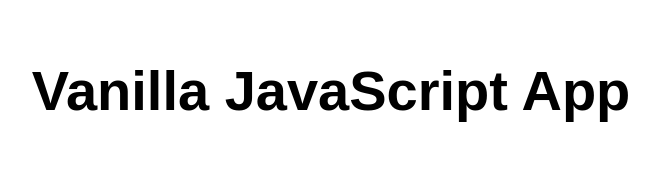
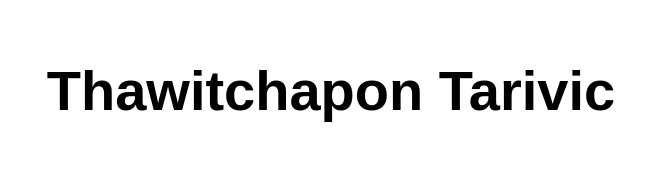
Before and after one commit to twchp3/CCA-WebAppGithub, a website: page src/index.html in a window 1280 px wide. Shown: the whole page, without its empty margins (309-968 px from the left). Drawn offline with Linux system fonts and the light colour scheme.

Commit message:
Update index.html

```diff
--- a/src/index.html
+++ b/src/index.html
@@ -10,7 +10,7 @@
 
 <body>
   <main>
-    <h1>Vanilla JavaScript App</h1>
+    <h1>Thawitchapon Tarivic</h1>
   </main>
 </body>
 
```
